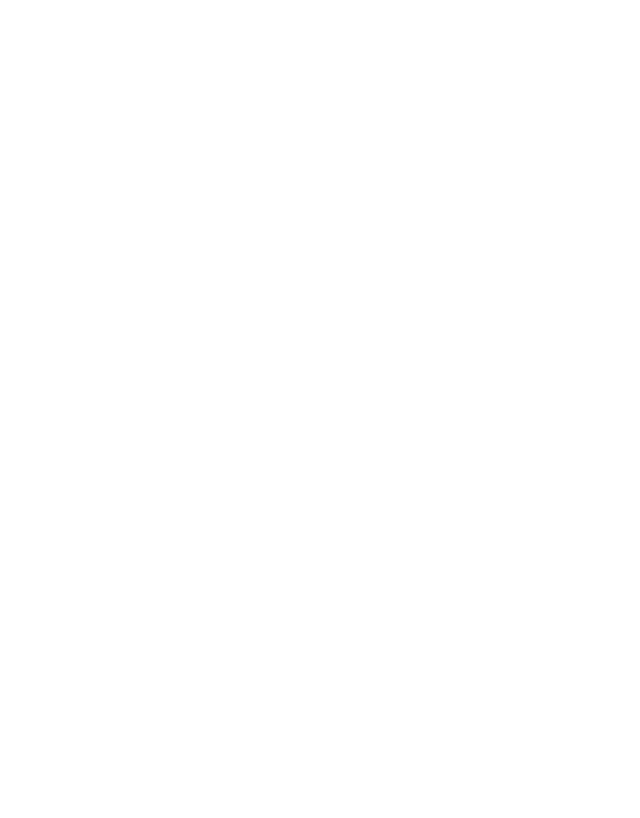
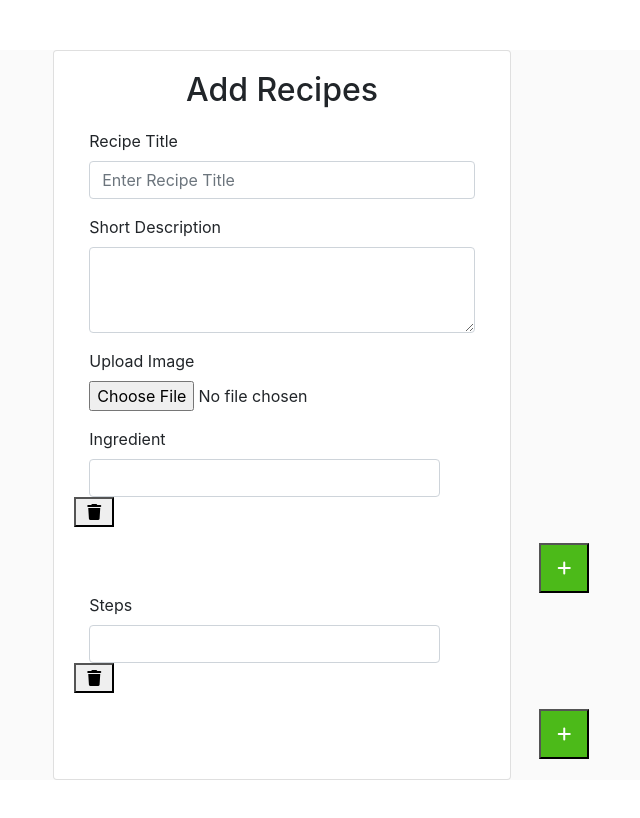
Before and after one commit to susiiiyana905/PortionDoc, a React (Create React App) app: page /addRecipe in a window 1280 px wide. Before the commit this address had no page. Shown: the top 818 px of the page, without its empty margins (358-998 px from the left). Built offline with nearby package versions, Linux system fonts and the light colour scheme.

Commit message:
Admin Add Recipe

```diff
--- a/public/index.html
+++ b/public/index.html
@@ -41,10 +41,12 @@
       To begin the development, run `npm start` or `yarn start`.
       To create a production bundle, use `npm run build` or `yarn build`.
     -->
+    <!-- <script src="script.js"></script> -->
   </body>
   <script src="https://cdn.jsdelivr.net/npm/jquery@3.5.1/dist/jquery.slim.min.js"
   integrity="sha384-DfXdz2htPH0lsSSs5nCTpuj/zy4C+OGpamoFVy38MVBnE+IbbVYUew+OrCXaRkfj" crossorigin="anonymous"></script>
   <script src="https://cdn.jsdelivr.net/npm/bootstrap@4.6.1/dist/js/bootstrap.bundle.min.js"
   integrity="sha384-fQybjgWLrvvRgtW6bFlB7jaZrFsaBXjsOMm/tB9LTS58ONXgqbR9W8oWht/amnpF" crossorigin="anonymous"></script>
   <script src="https://kit.fontawesome.com/32b2269f96.js" crossorigin="anonymous"></script>
-</html>
+
+  </html>
--- a/src/App.css
+++ b/src/App.css
@@ -94,7 +94,9 @@
 
 }
 /* Top */
-
+.mainNav{
+  background-image: linear-gradient(green, yellowgreen);
+}
 .top{
   background-color: #B1DF01;
 }
--- /dev/null
+++ b/src/Components/admin/addRecipe.js
@@ -0,0 +1,132 @@
+import {Component} from "react";
+
+
+
+class AddRecipes extends Component{
+
+  constructor(props) {
+    super(props)
+    this.state = {
+       formValues: [{ ingredient: ""}]
+     };
+    this.handleSubmit = this.handleSubmit.bind(this)
+  }
+
+  handleChange(i, e) {
+    let formValues = this.state.formValues;
+    formValues[i][e.target.ingredient] = e.target.value;
+    this.setState({ formValues });
+  }
+
+  addFormFields() {
+    this.setState(({
+      formValues: [...this.state.formValues, { ingredient: "" }]
+    }))
+  }
+
+  removeFormFields(i) {
+    let formValues = this.state.formValues;
+    formValues.splice(i, 1);
+    this.setState({ formValues });
+  }
+
+  handleSubmit(event) {
+    event.preventDefault();
+    alert(JSON.stringify(this.state.formValues));
+  }
+  render(){
+    return(
+      <div style={{backgroundColor:"#FAFAFA"}}>
+        {/* <img src="images/recipe.jpg" style={{width:"1600px", height:"200px"}}></img> */}
+      <div className="col-md-6 d-flex justify-content-center mx-auto" style={{"marginTop":"50px", marginBottom:"50px"}}>
+      <div class="card w-75">
+      <div class="card-body">
+        <h2 style={{textAlign:"center"}}>Add Recipes</h2>
+      <div className="container">
+      <form style={{marginTop:"20px"}}>
+  <div class="form-group">
+    <label for="exampleFormControlInput1">Recipe Title</label>
+    <input type="email" class="form-control" id="exampleFormControlInput1" placeholder="Enter Recipe Title"></input>
+  </div>
+
+
+  <div class="form-group">
+    <label for="exampleFormControlTextarea1">Short Description</label>
+    <textarea class="form-control" id="exampleFormControlTextarea1" rows="3"></textarea>
+  </div>
+
+  <form>
+  <div class="form-group">
+    <label for="exampleFormControlFile1">Upload Image</label>
+    <input type="file" class="form-control-file" id="exampleFormControlFile1"></input>
+  </div>
+</form>
+
+
+
+
+<form  onSubmit={this.handleSubmit}>
+<div><label>Ingredient</label></div>
+          {this.state.formValues.map((element, index) => (
+          <div>
+            <div class="form-group row">
+
+            <div class="col-sm-11">
+              <input type="text" class="form-control" id="inputText" style={{float:"left"}}></input>
+
+            </div>
+            <button type="button"  className="button remove" onClick={() => this.removeFormFields(index)} style={{width:"40px"}} ><i class="fas fa-solid fa-trash"></i></button>
+
+            {/* {
+             index ?
+             <button type="button"  className="button remove" onClick={() => this.removeFormFields(index)}>Remove</button>
+             : null
+             } */}
+          </div>
+            </div>
+          ))}
+          <div className="button-section">
+              <button className="button add" type="button" onClick={() => this.addFormFields()} style = {{marginLeft:"450px", backgroundColor:"#4CBA19", height:"50px", width:"50px", color:"white"}}><i class="fas fa-solid fa-plus"></i></button>
+
+          </div>
+      </form>
+
+
+      <form  onSubmit={this.handleSubmit}>
+      <div><label>Steps</label></div>
+                {this.state.formValues.map((element, index) => (
+                <div>
+                  <div class="form-group row">
+
+                  <div class="col-sm-11">
+                    <input type="text" class="form-control" id="inputText" style={{float:"left"}}></input>
+
+                  </div>
+                  <button type="button"  className="button remove" onClick={() => this.removeFormFields(index)} style={{width:"40px"}} ><i class="fas fa-solid fa-trash"></i></button>
+
+                  {/* {
+                  index ?
+                  <button type="button"  className="button remove" onClick={() => this.removeFormFields(index)}>Remove</button>
+                  : null
+                  } */}
+                </div>
+                  </div>
+                ))}
+                <div className="button-section">
+                    <button className="button add" type="button" onClick={() => this.addFormFields()} style = {{marginLeft:"450px", backgroundColor:"#4CBA19", height:"50px", width:"50px", color:"white"}}><i class="fas fa-solid fa-plus"></i></button>
+
+                </div>
+            </form>
+
+</form>
+</div>
+
+        {/* <a href="#" class="btn btn-primary">Button</a> */}
+      </div>
+    </div>
+    </div>
+      </div>
+    )
+  }
+}
+export default AddRecipes;
--- /dev/null
+++ b/src/Components/admin/navbar.js
@@ -0,0 +1,57 @@
+import  {Component} from "react";
+
+import {Link} from "react-router-dom";
+
+class Navbar extends Component{
+    render(){
+      const logout = ()=>{
+        localStorage.clear();
+        window.location.replace('/login')
+      }
+
+        return(
+          <>
+          <nav className="navbar navbar-expand-lg navbar-dark  bg-dark py-3">
+                  <div className="container-fluid">
+                  <Link className="navbar-brand" to="/">
+                    Portion Doc
+                  </Link>
+                    <Link className="navbar-brand" to="#"></Link>
+                    <button className="navbar-toggler" type="button" data-bs-toggle="collapse" data-bs-target="#navbarSupportedContent" aria-controls="navbarSupportedContent" aria-expanded="false" aria-label="Toggle navigation">
+                      <span className="navbar-toggler-icon"></span>
+                    </button>
+                    <div className="collapse navbar-collapse" id="navbarSupportedContent">
+                      <ul className="navbar-nav me-auto mb-2 mb-lg-0">
+
+                        <li className="nav-item dropdown">
+                        <Link className="nav-link dropdown-toggle" to="/account" id="navbarDropdown" role="button" data-bs-toggle="dropdown" aria-expanded="false">
+                        <i className="fas fa-user-alt fa-1.5x">
+                            Account </i>
+                          </Link>
+                          <ul className="dropdown-menu" aria-labelledby="navbarDropdown">
+                            {/* <li><Link className="dropdown-item" to="/profile">Profile</Link></li> */}
+                            <li><button className="dropdown-item" onClick={logout} to="#">Logout</button></li>
+                            </ul>
+                        </li>
+                      </ul>
+
+                    </div>
+
+                  </div>
+                </nav>
+
+
+          </>
+
+
+
+
+
+
+
+
+        )
+    }
+}
+
+export default Navbar;
--- a/src/Components/admin/viewMeal.js
+++ b/src/Components/admin/viewMeal.js
@@ -1,6 +1,7 @@
 import axios from "axios";
 import { useEffect, useState } from "react";
 import { NavLink } from "react-router-dom";
+// import Navbar from "./navbar";
 
 const ViewMeals =()=>{
     const [mealData, setMealData] = useState([]);
@@ -37,6 +38,7 @@ const ViewMeals =()=>{
 
     return(
         <>
+        {/* <Navbar></Navbar> */}
          <nav className="navbar navbar-expand-lg ">
           <i className="fas fa-solid fa-envelope fa-lg" style={{height: "40px", color:"white"}}></i><p className="i-1">portiondoc@gmail.com</p>
           <i className="fas fa-solid fa-phone" style={{height: "40px", marginLeft:"100px", color:"white"}} ></i><p className="i-1">+977 983142567</p>
@@ -64,8 +66,8 @@ const ViewMeals =()=>{
                             <th scope="col" colSpan="4">Price</th>
                             <th scope="col" colSpan="4">Category</th>
                             <th scope="col " colSpan="6">Time</th>
-                            {/* <th scope="col " colSpan="6">Calory</th>
-                            <th scope="col " colSpan="6">Difficulty</th> */}
+                            <th scope="col " colSpan="6">Calory</th>
+                            <th scope="col " colSpan="6">Difficulty</th>
                             <th scope="col" colSpan="6">Edit</th>
                             </tr>
                         </thead>
--- a/src/Components/header.js
+++ b/src/Components/header.js
@@ -11,7 +11,7 @@ class Header extends Component{
         if(localStorage.getItem('userToken')){
             menu=(
             <>
-            <nav class="navbar navbar-expand-lg ">
+            <nav className="navbar navbar-expand-lg mainNav ">
                 <i class="fas fa-solid fa-envelope fa-lg" style={{height: "40px", color:"white"}}></i><p className="i-1">portiondoc@gmail.com</p>
                 <i class="fas fa-solid fa-phone" style={{height: "40px", marginLeft:"100px", color:"white"}} ></i><p className="i-1">+977 983142567</p>
                 </nav>
--- a/src/Components/mid.js
+++ b/src/Components/mid.js
@@ -11,6 +11,7 @@ import AddMeal from "./admin/add";
 import UpdateMeal from "./admin/updateMeal";
 import ShowCategory from "./admin/CategoryList";
 import AddCategory from "./admin/Category";
+import AddRecipes from "./admin/addRecipe";
 
 
 
@@ -30,7 +31,7 @@ class Mid extends Component{
                     <Route path="/updateMeal/:mid" element={<UpdateMeal></UpdateMeal>}></Route>
                     <Route path="/addCategory" element={<AddCategory></AddCategory>}></Route>
                     <Route path ="/viewCategory" element={<ShowCategory></ShowCategory>}></Route>
-
+                    <Route path = "/addRecipe" element={<AddRecipes></AddRecipes>}></Route>
                 </Routes>
             </div>
         )
```
Also changed, not shown: src/Components/admin/script.js (added, +11 -0 lines), src/Components/admin/updatemeal.js (+7 -7 lines), public/images/recipe.jpg (added).
